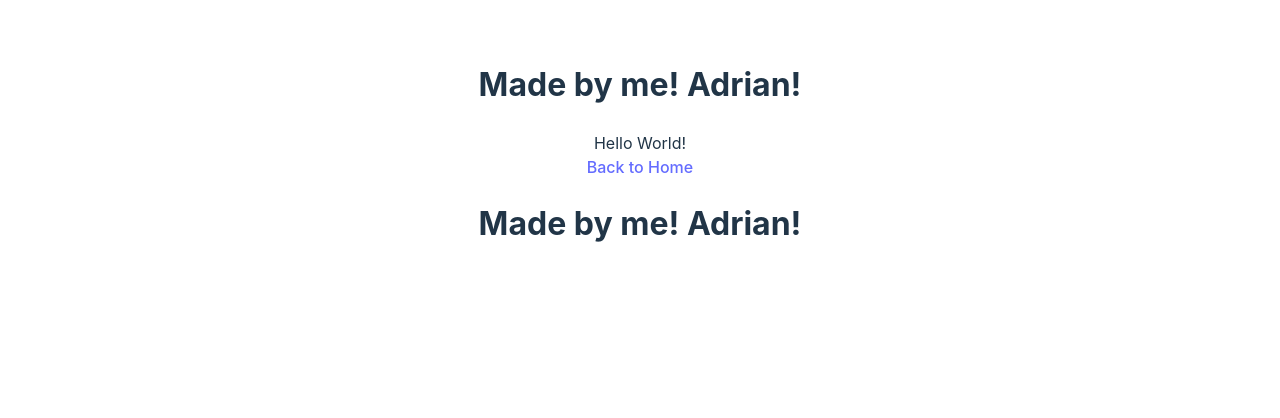
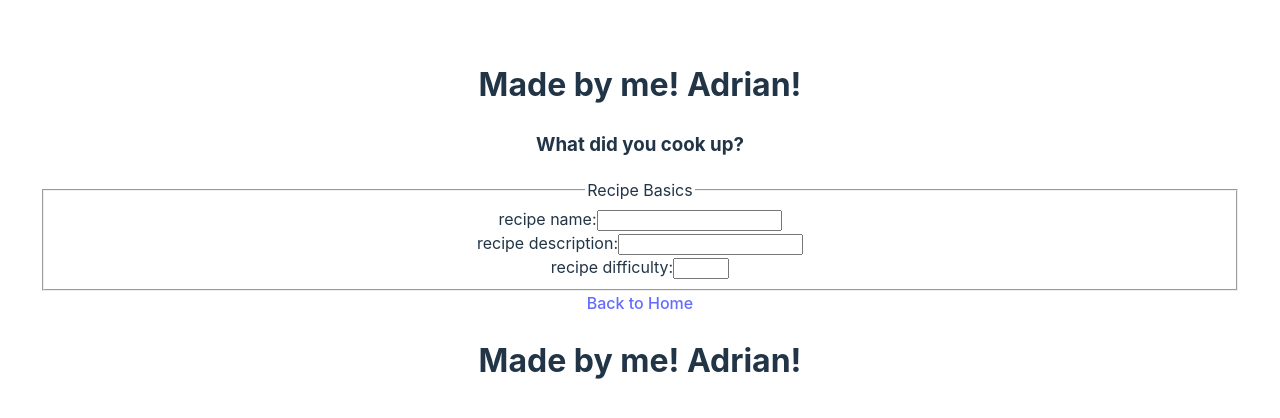
Before and after one commit to frausto98/culinaryConnections-React, a React (Vite) app in the folder client/: page /recipe-form in a window 1280 px wide. Shown: the top 418 px of the page. Built offline with nearby package versions, Linux system fonts and the light colour scheme.

Commit message:
added the barebones of what i would want my recipe to look like

```diff
--- a/client/src/pages/RecipeForm.jsx
+++ b/client/src/pages/RecipeForm.jsx
@@ -7,7 +7,30 @@ const RecipeForm = () => {
 
     return (
         <>
-            <span>Hello World!</span>
+            <div>
+                <h3>What did you cook up?</h3>
+            </div>
+            <div>
+                <form>
+                    <fieldset>
+                        <legend>Recipe Basics</legend>
+                        <label>
+                            recipe name:
+                            <input></input>
+                        </label>
+                        <br/>
+                        <label>
+                            recipe description:
+                            <input></input>
+                        </label>
+                        <br/>
+                        <label>
+                            recipe difficulty:
+                            <input type="number" max={10} min={0}></input>
+                        </label>
+                    </fieldset>
+                </form>
+            </div>
             <div>
                 <Link className="linkBtn" to='/home'>Back to Home</Link>
             </div>
```
